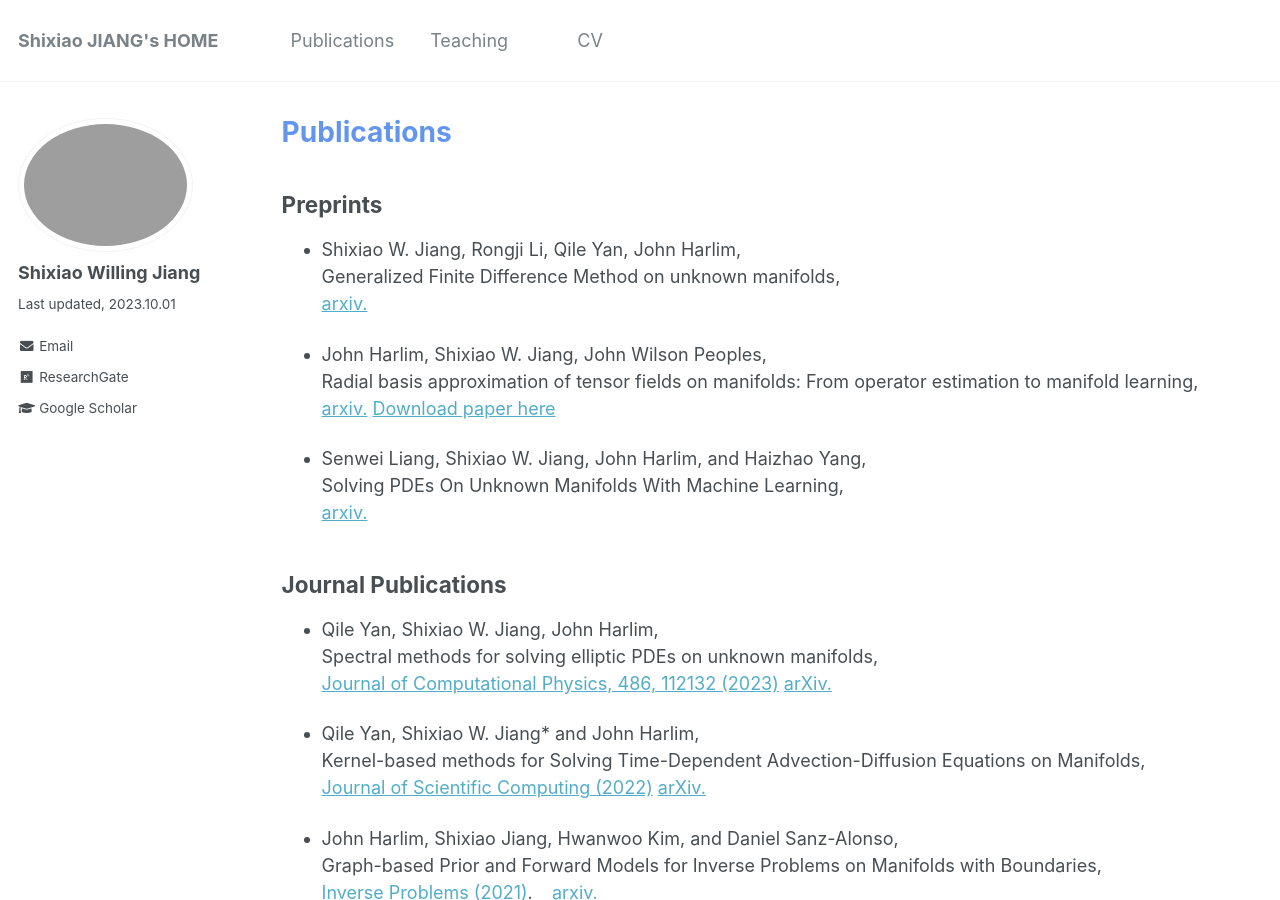
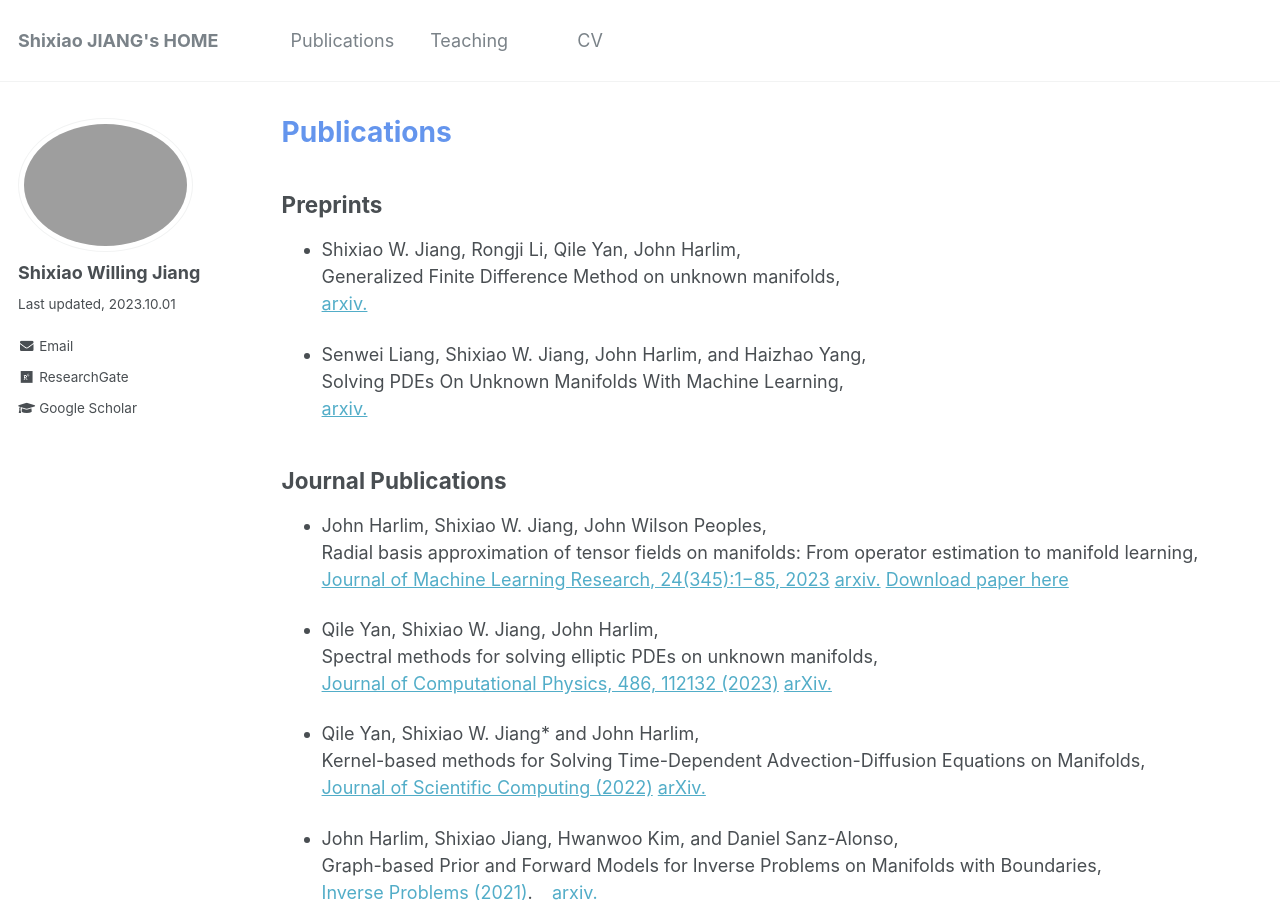
Before and after one commit to willingjiang/willingjiang.github.io, a Jekyll site: the page built from _pages/publication.md, in a window 1280 px wide and 900 px high. Built offline with Jekyll 4.4.1, drawn with Linux system fonts in a browser that asks for light colours.

Commit message:
Update publication.md

```diff
--- a/_pages/publication.md
+++ b/_pages/publication.md
@@ -13,16 +13,17 @@ author_profile: true
 Generalized Finite Difference Method on unknown manifolds, <br>
 [arxiv.](https://arxiv.org/abs/2307.07617)
 
-* John Harlim, Shixiao W. Jiang, John Wilson Peoples, <br>
-Radial basis approximation of tensor fields on manifolds: From operator estimation to manifold learning, <br>
-[arxiv.](https://arxiv.org/abs/2208.08369v1)
-[Download paper here](http://willingjiang.github.io/files/John_Jiang_Peoples_2022_RBFeigs.pdf)
-
 * Senwei Liang, Shixiao W. Jiang, John Harlim, and Haizhao Yang, <br>
 Solving PDEs On Unknown Manifolds With Machine Learning, <br>
 [arxiv.](https://arxiv.org/abs/2106.06682)
 
 ## Journal Publications
+
+* John Harlim, Shixiao W. Jiang, John Wilson Peoples, <br>
+Radial basis approximation of tensor fields on manifolds: From operator estimation to manifold learning, <br>
+[Journal of Machine Learning Research, 24(345):1−85, 2023](https://www.jmlr.org/papers/v24/22-1193.html)
+[arxiv.](https://arxiv.org/abs/2208.08369v1)
+[Download paper here](http://willingjiang.github.io/files/Harlim_Jiang_Peoples_2023_JMLR.pdf)
 
 * Qile Yan, Shixiao W. Jiang, John Harlim, <br>
 Spectral methods for solving elliptic PDEs on unknown manifolds, <br>
```
